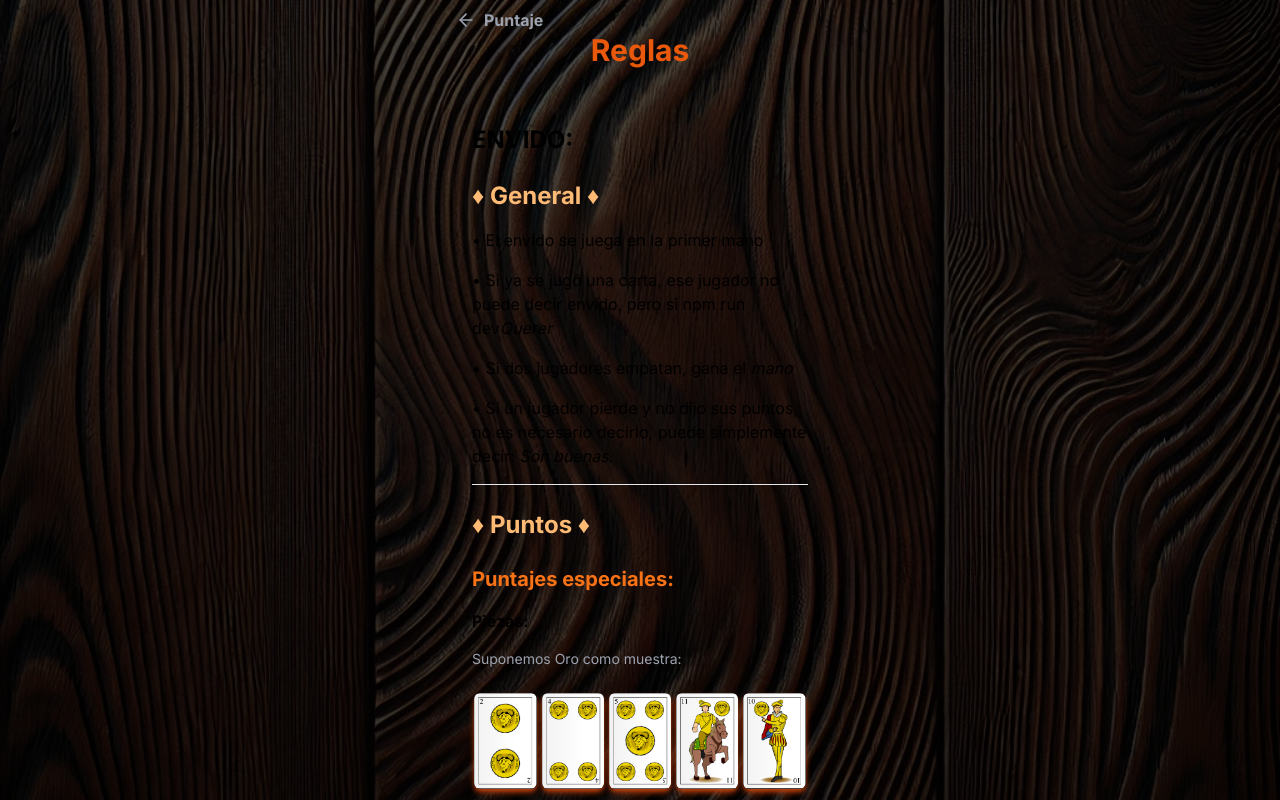
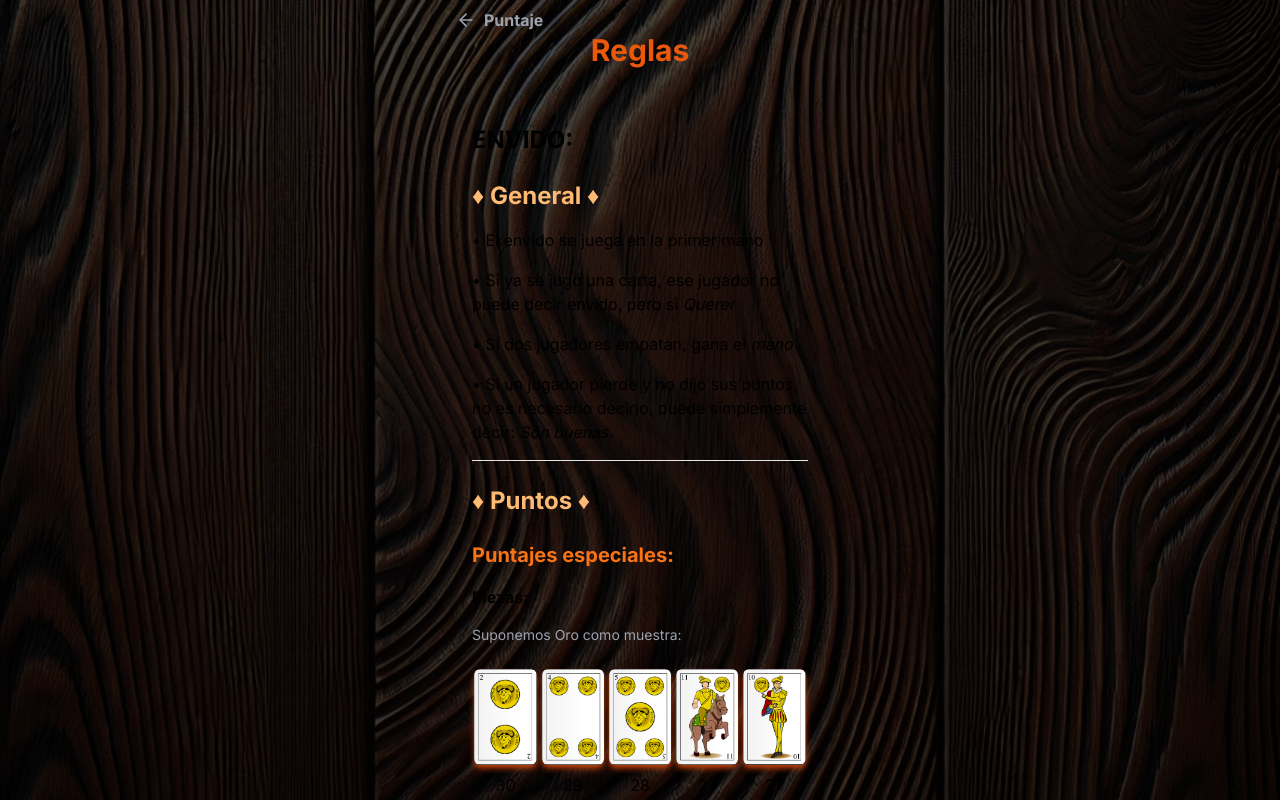
Before and after one commit to NicolasDeHorta/truco-score, a Next.js app: page /rules/envido in a window 1280 px wide. Shown: the top 800 px of the page. Built offline with nearby package versions, Linux system fonts and the light colour scheme.

Commit message:
fix typo

```diff
--- a/src/app/rules/envido/page.tsx
+++ b/src/app/rules/envido/page.tsx
@@ -13,7 +13,7 @@ const Envido = () => {
 
                 <ul className="flex flex-col gap-4">
                     <li>• El envido se juega en la primer mano</li>
-                    <li>• Si ya se jugó una carta, ese jugador no puede decir envido, pero si npm run dev<em>Querer</em></li>
+                    <li>• Si ya se jugó una carta, ese jugador no puede decir envido, pero si <em>Querer</em></li>
                     <li>• Si dos jugadores empatan, gana el <em>mano</em></li>
                     <li>• Si un jugador pierde y no dijo sus puntos, no es necesario decirlo, puede simplemente decir: <em>Son buenas</em>.</li>
                 </ul>
```
